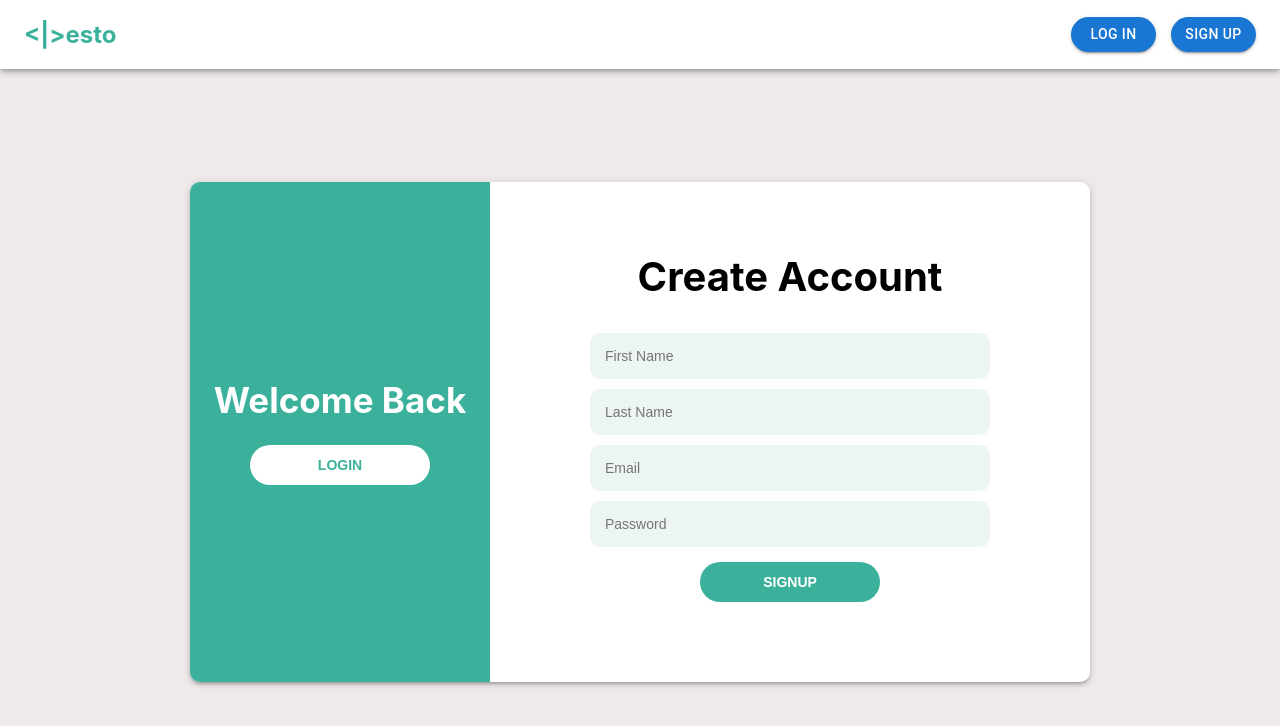
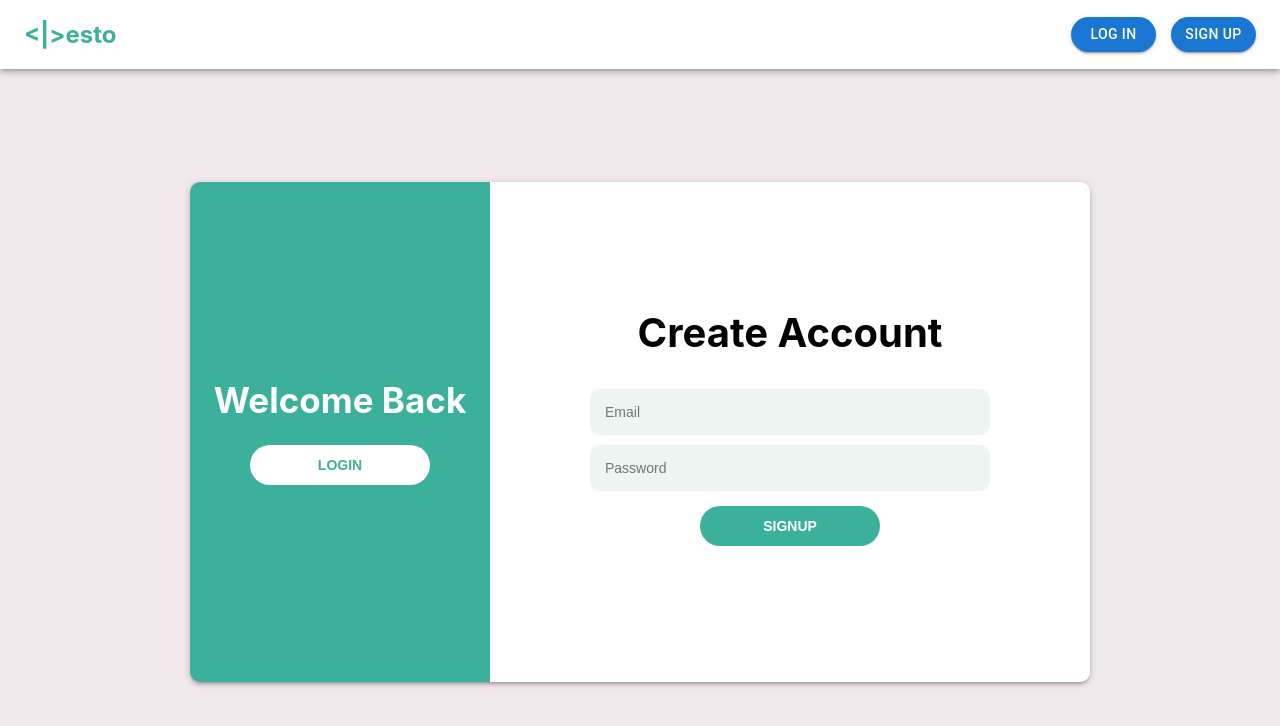
Before and after one commit to nikhilwankhede98/todo_list_app, a React (Create React App) app: page /signup in a window 1280 px wide. Shown: the top 726 px of the page. Built offline with nearby package versions, Linux system fonts and the light colour scheme.

Commit message:
firebase setup and login_signup integration done

```diff
--- a/package.json
+++ b/package.json
@@ -11,6 +11,7 @@
     "@testing-library/react": "^13.4.0",
     "@testing-library/user-event": "^13.5.0",
     "axios": "^1.7.2",
+    "firebase": "^10.12.3",
     "react": "^18.3.1",
     "react-dom": "^18.3.1",
     "react-router-dom": "^6.24.1",
--- /dev/null
+++ b/src/api/firebase.js
@@ -0,0 +1,19 @@
+import firebase from 'firebase/compat/app';
+import 'firebase/compat/auth'; // For authentication
+import 'firebase/compat/firestore'; // For Firestore
+
+const firebaseConfig = {
+  apiKey: "AIzaSyAlmWy1G0u4UW6jMSkedlmbViOvRNd2Mr8",
+  authDomain: "to-do-list-react-d9e93.firebaseapp.com",
+  databaseURL: "https://to-do-list-react-d9e93-default-rtdb.firebaseio.com",
+  projectId: "to-do-list-react-d9e93",
+  storageBucket: "to-do-list-react-d9e93.appspot.com",
+  messagingSenderId: "442526017380",
+  appId: "1:442526017380:web:e5a6950c8799bcd822bc71",
+  measurementId: "G-GH3798TDW3"
+};
+
+firebase.initializeApp(firebaseConfig);
+
+export const auth = firebase.auth();
+export const firestore = firebase.firestore();
--- a/src/pages/login/loginpage.js
+++ b/src/pages/login/loginpage.js
@@ -1,9 +1,13 @@
 import { useState } from "react";
 import axios from "axios";
-import { Link } from "react-router-dom";
+import { Link, useNavigate } from "react-router-dom";
 import styles from "./styles.module.css";
+import { auth } from "../../api/firebase"
+import { signInWithEmailAndPassword } from "firebase/auth";
 
 const Loginpage = () => {
+
+	const navigate = useNavigate();
 
 	const [userInfo, setUserInfo] = useState(
 		{
@@ -12,12 +16,12 @@ const Loginpage = () => {
 		}
 	)
 
+	const { email, password } = userInfo
+
 	const [error, setError] = useState("");
 
 	const handleInputChange = (e) => {
-		console.log('111', { e });
 		const { name, value } = e.target
-		console.log({ name, value });
 		setUserInfo({
 			...userInfo,
 			[name]: value
@@ -31,18 +35,29 @@ const Loginpage = () => {
 		})
 	}
 
+	const handleSubmit = async (event) => {
+		// navigate('/todos')
+		event.preventDefault();
+		try {
+			await signInWithEmailAndPassword(auth, email, password)
+			console.log('777', "account created");
+		} catch (error) {
+			console.log('777', { error });
+		}
+	}
+
 	return (
 		<div className={styles.login_container}>
 			<div className={styles.login_form_container}>
 				<div className={styles.left}>
-					<form className={styles.form_container} onSubmit={() => {}}>
+					<form className={styles.form_container} onSubmit={handleSubmit}>
 						<h1>Login to Your Account</h1>
 						<input
 							type="email"
 							placeholder="Email"
 							name="email"
 							onChange={handleInputChange}
-							value={userInfo.email}
+							value={email}
 							required
 							className={styles.input}
 						/>
@@ -51,7 +66,7 @@ const Loginpage = () => {
 							placeholder="Password"
 							name="password"
 							onChange={handleInputChange}
-							value={userInfo.password}
+							value={password}
 							required
 							className={styles.input}
 						/>
--- a/src/pages/signup/signup.js
+++ b/src/pages/signup/signup.js
@@ -2,6 +2,8 @@ import React, { useState } from "react";
 import axios from "axios";
 import { Link, useNavigate } from "react-router-dom";
 import styles from "./styles.module.css";
+import { auth } from "../../api/firebase"
+import { createUserWithEmailAndPassword } from "firebase/auth";
 
 const SignupPage = () => {
 	const [userInfo, setUserInfo] = useState(
@@ -10,6 +12,8 @@ const SignupPage = () => {
           password: ""
         }
     )
+
+	const { email, password } = userInfo
 	const [error, setError] = useState("");
 	const navigate = useNavigate();
 
@@ -22,6 +26,17 @@ const SignupPage = () => {
           [name]: value
         })
     }
+
+	const handleSubmit = async (event) => {
+		// navigate('/todos')
+		event.preventDefault();
+		try {
+			await createUserWithEmailAndPassword(auth, email, password)
+			console.log('777', "account created new");
+		} catch (error) {
+			console.log('777', { error });
+		}
+	}
 
 	// const handleSubmit = async (e) => {
 	// 	e.preventDefault();
@@ -53,26 +68,8 @@ const SignupPage = () => {
 					</Link>
 				</div>
 				<div className={styles.right}>
-					<form className={styles.form_container} onSubmit={() => {}}>
+					<form className={styles.form_container} onSubmit={handleSubmit}>
 						<h1>Create Account</h1>
-						<input
-							type="text"
-							placeholder="First Name"
-							name="firstName"
-							onChange={handleInputChange}
-							value={userInfo.firstName}
-							required
-							className={styles.input}
-						/>
-						<input
-							type="text"
-							placeholder="Last Name"
-							name="lastName"
-							onChange={handleInputChange}
-							value={userInfo.lastName}
-							required
-							className={styles.input}
-						/>
 						<input
 							type="email"
 							placeholder="Email"
```
Also changed, not shown: 1 other file (tests, documents, lock files or other folders). Lines whose indentation alone changed are shown as unchanged.
